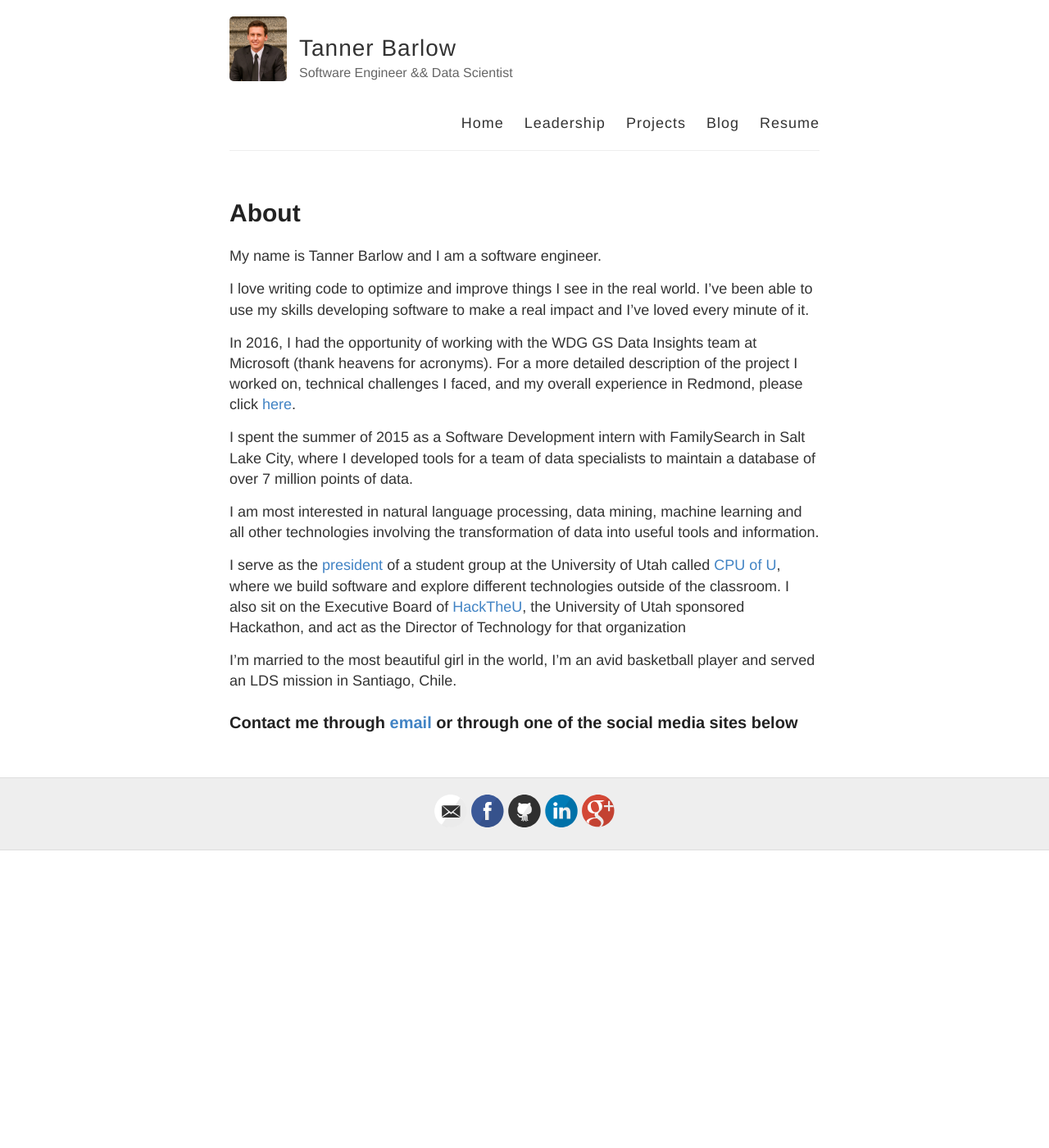
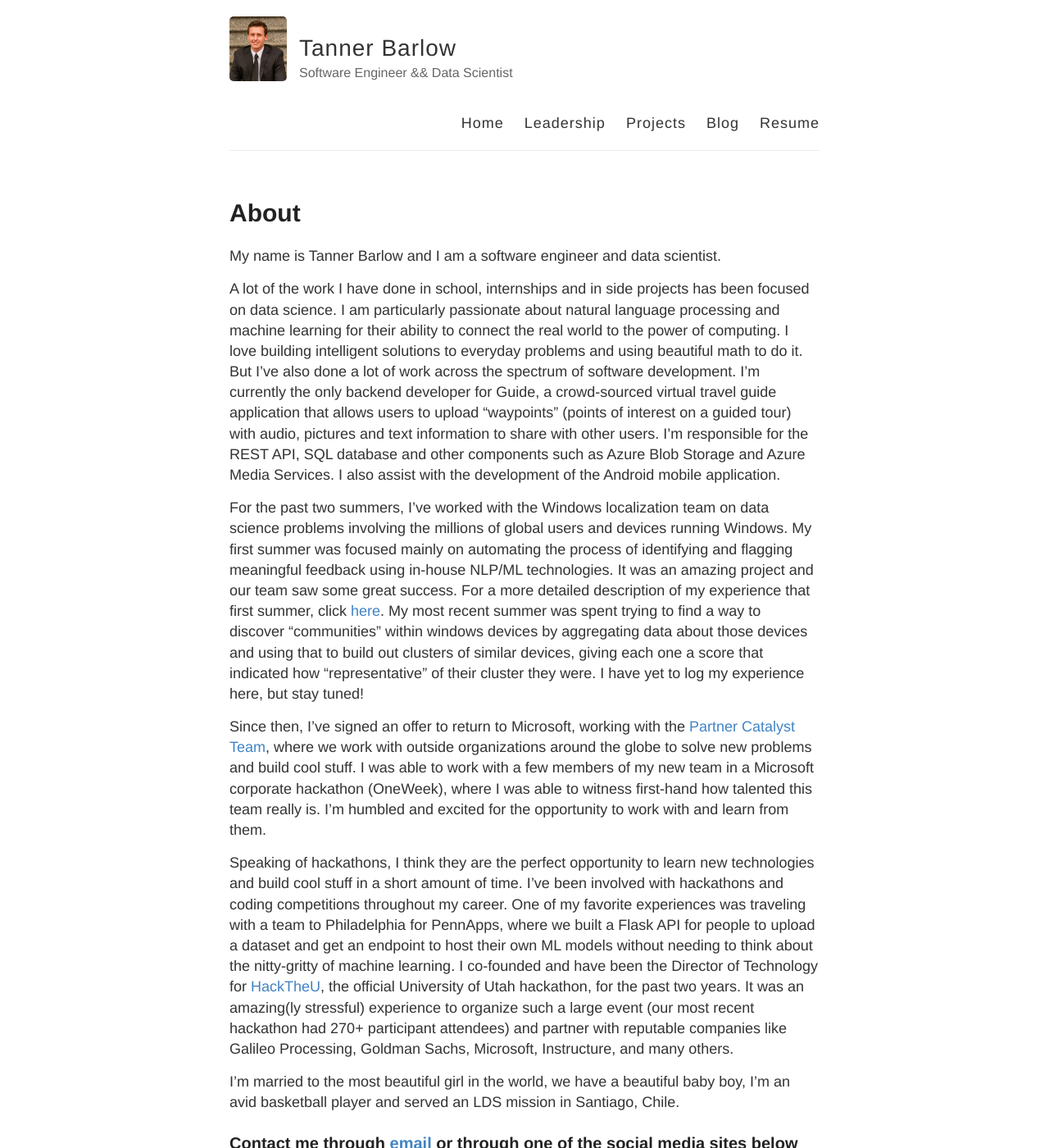
Before and after one commit to tbarlow12/tbarlow12.github.io, a Jekyll site: the page built from index.md, in a window 1280 px wide and 1400 px high. Shown: the whole window at 82% size. Built offline with Jekyll 4.4.1, drawn with Linux system fonts in a browser that asks for light colours.

Commit message:
Update resume and home page

```diff
--- a/index.md
+++ b/index.md
@@ -4,18 +4,16 @@ title: About
 permalink: /
 ---
 
-My name is Tanner Barlow and I am a software engineer.
+My name is Tanner Barlow and I am a software engineer and data scientist.
 
-I love writing code to optimize and improve things I see in the real world. I've been able to use my skills developing software to make a real impact and I've loved every minute of it.
+A lot of the work I have done in school, internships and in side projects has been focused on data science. I am particularly passionate about natural language processing and machine learning for their ability to connect the real world to the power of computing. I love building intelligent solutions to everyday problems and using beautiful math to do it. But I've also done a lot of work across the spectrum of software development. I'm currently the only backend developer for Guide, a crowd-sourced virtual travel guide application that allows users to upload "waypoints" (points of interest on a guided tour) with audio, pictures and text information to share with other users. I'm responsible for the REST API, SQL database and other components such as Azure Blob Storage and Azure Media Services. I also assist with the development of the Android mobile application.
 
-In 2016, I had the opportunity of working with the WDG GS Data Insights team at Microsoft (thank heavens for acronyms). For a more detailed description of the project I worked on, technical challenges I faced, and my overall experience in Redmond, please click [here](Microsoft-Summer1/).
+For the past two summers, I've worked with the Windows localization team on data science problems involving the millions of global users and devices running Windows. My first summer was focused mainly on automating the process of identifying and flagging meaningful feedback using in-house NLP/ML technologies. It was an amazing project and our team saw some great success. For a more detailed description of my experience that first summer, click [here](Microsoft-Summer1/). My most recent summer was spent trying to find a way to discover "communities" within windows devices by aggregating data about those devices and using that to build out clusters of similar devices, giving each one a score that indicated how "representative" of their cluster they were. I have yet to log my experience here, but stay tuned!
 
-I spent the summer of 2015 as a Software Development intern with FamilySearch in Salt Lake City, where I developed tools for a team of data specialists to maintain a database of over 7 million points of data.
+Since then, I've signed an offer to return to Microsoft, working with the [Partner Catalyst Team](https://github.com/CatalystCode), where we work with outside organizations around the globe to solve new problems and build cool stuff. I was able to work with a few members of my new team in a Microsoft corporate hackathon (OneWeek), where I was able to witness first-hand how talented this team really is. I'm humbled and excited for the opportunity to work with and learn from them.
 
-I am most interested in natural language processing, data mining, machine learning and all other technologies involving the transformation of data into useful tools and information.
+Speaking of hackathons, I think they are the perfect opportunity to learn new technologies and build cool stuff in a short amount of time. I've been involved with hackathons and coding competitions throughout my career. One of my favorite experiences was traveling with a team to Philadelphia for PennApps, where we built a Flask API for people to upload a dataset and get an endpoint to host their own ML models without needing to think about the nitty-gritty of machine learning. I co-founded and have been the Director of Technology for [HackTheU](http://hacktheu.com/), the official University of Utah hackathon, for the past two years. It was an amazing(ly stressful) experience to organize such a large event (our most recent hackathon had 270+ participant attendees) and partner with reputable companies like Galileo Processing, Goldman Sachs, Microsoft, Instructure, and many others.
 
-I serve as the [president](http://www.cpuofu.com/board/) of a student group at the University of Utah called [CPU of U](http://www.cpuofu.com/), where we build software and explore different technologies outside of the classroom. I also sit on the Executive Board of [HackTheU](http://hacktheu.com/), the University of Utah sponsored Hackathon, and act as the Director of Technology for that organization
-
-I'm married to the most beautiful girl in the world, I'm an avid basketball player and served an LDS mission in Santiago, Chile.
+I'm married to the most beautiful girl in the world, we have a beautiful baby boy, I'm an avid basketball player and served an LDS mission in Santiago, Chile.
 
 ### Contact me through [email](mailto:tanner.barlow12@gmail.com) or through one of the social media sites below
```
Also changed, not shown: 3 other files.
